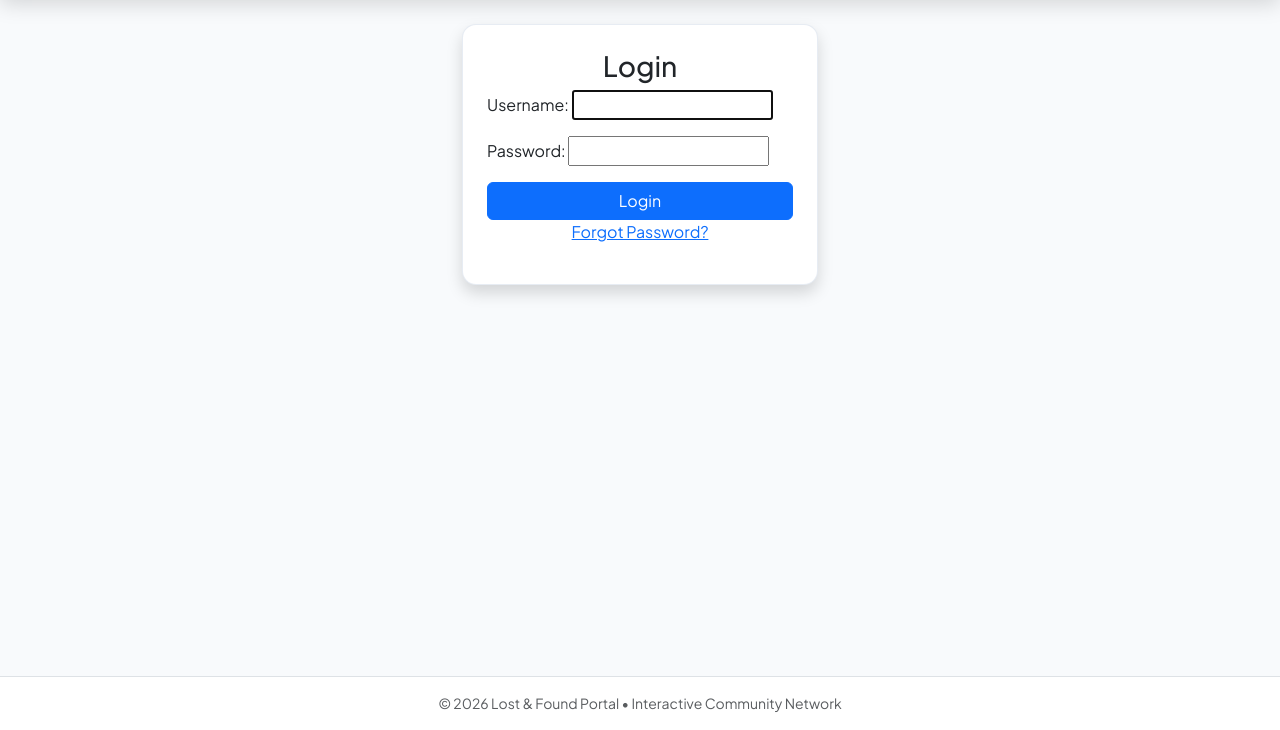
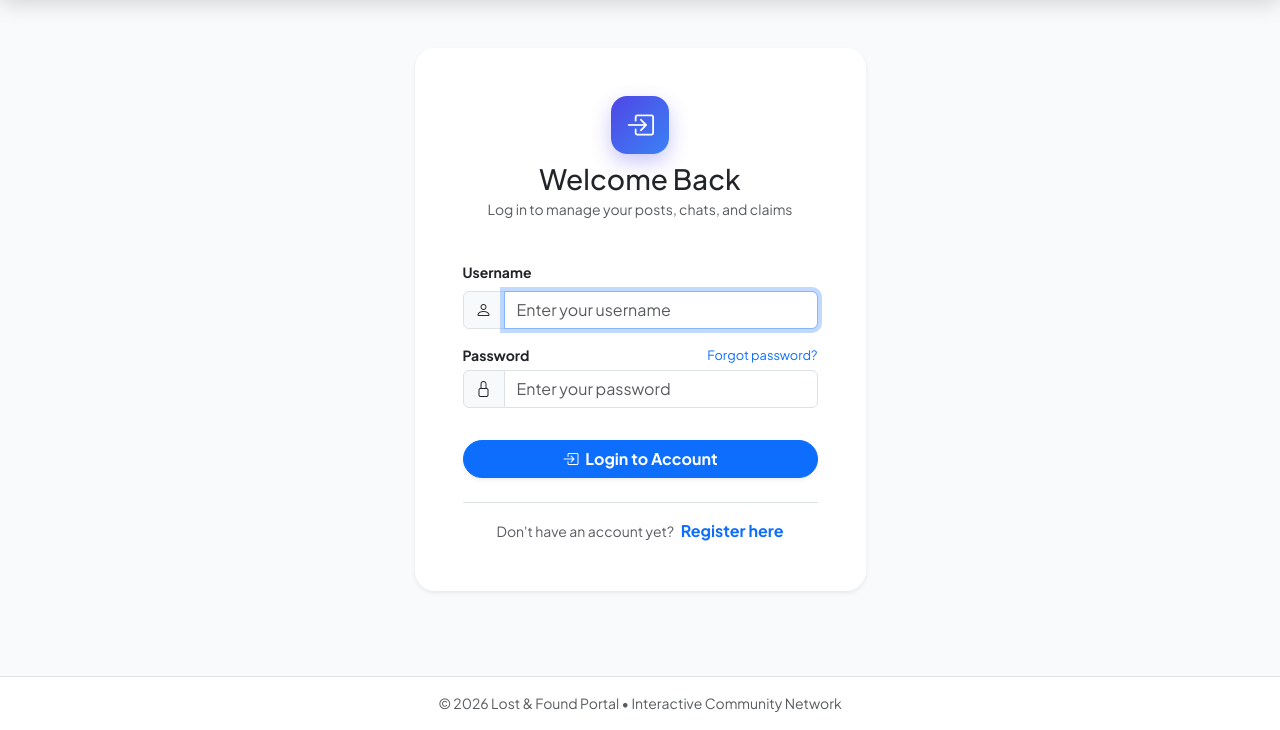
Before and after one commit to me-ParamdeepSingh/lostfound, a Django app: page /accounts/login/ in a window 1280 px wide. Shown: the part 70-800 px from the top of the page. Run offline with Django 5.2, Linux system fonts and the light colour scheme.

Commit message:
Redesign Login, Forgot Password, and Password Reset Done pages with modern consistent UI/UX

```diff
--- a/templates/registration/login.html
+++ b/templates/registration/login.html
@@ -1,21 +1,57 @@
 {% extends 'base.html' %}
+
+{% block title %}Login | Lost &amp; Found{% endblock %}
 
 {% block content %}
 
-<div class="row justify-content-center">
-    <div class="col-md-4">
-        <div class="card p-4 shadow">
-            <h3 class="text-center">Login</h3>
+<div class="row justify-content-center my-4">
+    <div class="col-md-6 col-lg-5">
+        <div class="card border-0 shadow-sm p-4 p-md-5 bg-white" style="border-radius: 20px;">
+            <div class="text-center mb-4">
+                <div class="d-inline-flex align-items-center justify-content-center mb-2" style="width: 58px; height: 58px; background: linear-gradient(135deg, #4f46e5, #3b82f6); border-radius: 16px; box-shadow: 0 8px 20px rgba(79, 70, 229, 0.3);">
+                    <i class="bi bi-box-arrow-in-right text-white fs-3"></i>
+                </div>
+                <h3 class="fw-extrabold text-dark mb-1">Welcome Back</h3>
+                <p class="text-muted small">Log in to manage your posts, chats, and claims</p>
+            </div>
+
+            {% if form.errors %}
+            <div class="alert alert-danger border-0 rounded-3 small mb-4 py-2.5 px-3">
+                <i class="bi bi-exclamation-triangle-fill me-1"></i> Invalid username or password. Please try again.
+            </div>
+            {% endif %}
 
             <form method="POST">
                 {% csrf_token %}
-                {{ form.as_p }}
 
-                <button class="btn btn-primary w-100">Login</button>
+                <div class="mb-3">
+                    <label class="form-label fw-bold small text-dark">Username</label>
+                    <div class="input-group">
+                        <span class="input-group-text bg-light"><i class="bi bi-person"></i></span>
+                        <input type="text" name="username" class="form-control" placeholder="Enter your username" required autofocus>
+                    </div>
+                </div>
+
+                <div class="mb-3">
+                    <div class="d-flex justify-content-between align-items-center">
+                        <label class="form-label fw-bold small text-dark mb-0">Password</label>
+                        <a href="/password-reset/" class="small text-primary text-decoration-none" style="font-size: 0.8rem;">Forgot password?</a>
+                    </div>
+                    <div class="input-group mt-1">
+                        <span class="input-group-text bg-light"><i class="bi bi-lock"></i></span>
+                        <input type="password" name="password" class="form-control" placeholder="Enter your password" required>
+                    </div>
+                </div>
+
+                <button type="submit" class="btn btn-primary w-100 py-2.5 rounded-pill fw-bold shadow-sm mt-3">
+                    <i class="bi bi-box-arrow-in-right me-1"></i> Login to Account
+                </button>
             </form>
-            <p class="text-center">
-                <a href="/password-reset/">Forgot Password?</a>
-            </p>
+
+            <div class="text-center mt-4 pt-3 border-top">
+                <span class="text-muted small">Don't have an account yet?</span>
+                <a href="/register/" class="fw-bold text-primary text-decoration-none ms-1">Register here</a>
+            </div>
         </div>
     </div>
 </div>
```
Also changed, not shown: templates/registration/password_reset.html (+37 -6 lines), templates/registration/password_reset_done.html (+23 -2 lines).
